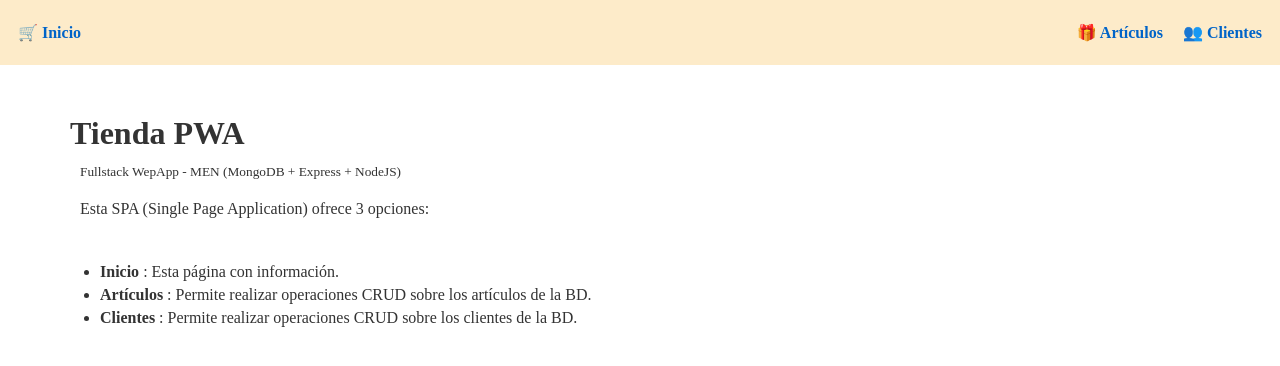
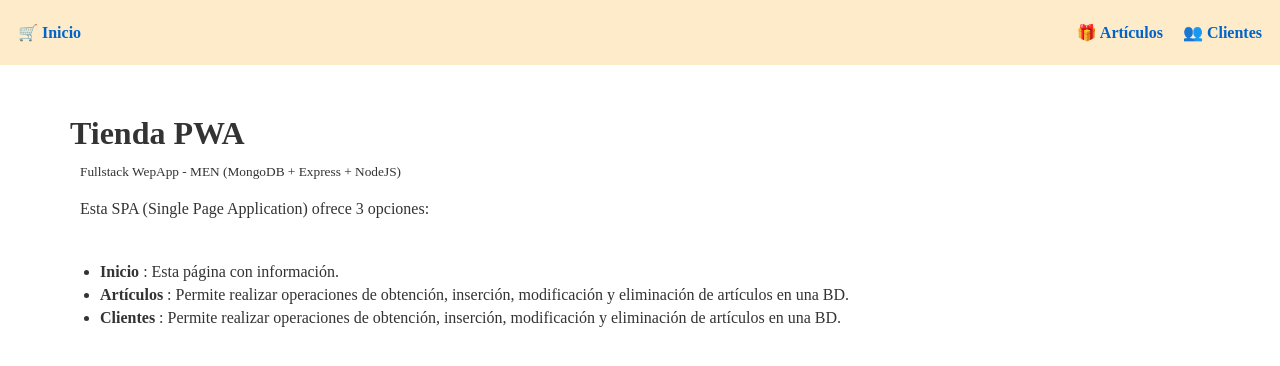
Before and after one commit to jamj2000/tiendafrontend, a Svelte app: page / in a window 1280 px wide. Shown: the top 366 px of the page. Built offline with nearby package versions, Linux system fonts and the light colour scheme; a web font is replaced by a local one.

Commit message:
Update Inicio.svelte

```diff
--- a/src/Inicio.svelte
+++ b/src/Inicio.svelte
@@ -26,11 +26,10 @@
     </li>
     <li>
       <strong>Artículos</strong>
-      : Permite realizar operaciones CRUD sobre los artículos de la BD.
+      : Permite realizar operaciones de obtención, inserción, modificación y eliminación de artículos en una BD.
     </li>
     <li>
       <strong>Clientes</strong>
-      : Permite realizar operaciones CRUD sobre los clientes de la BD.
-    </li>
+      : Permite realizar operaciones de obtención, inserción, modificación y eliminación de artículos en una BD.
   </ul>
 </div>
```
